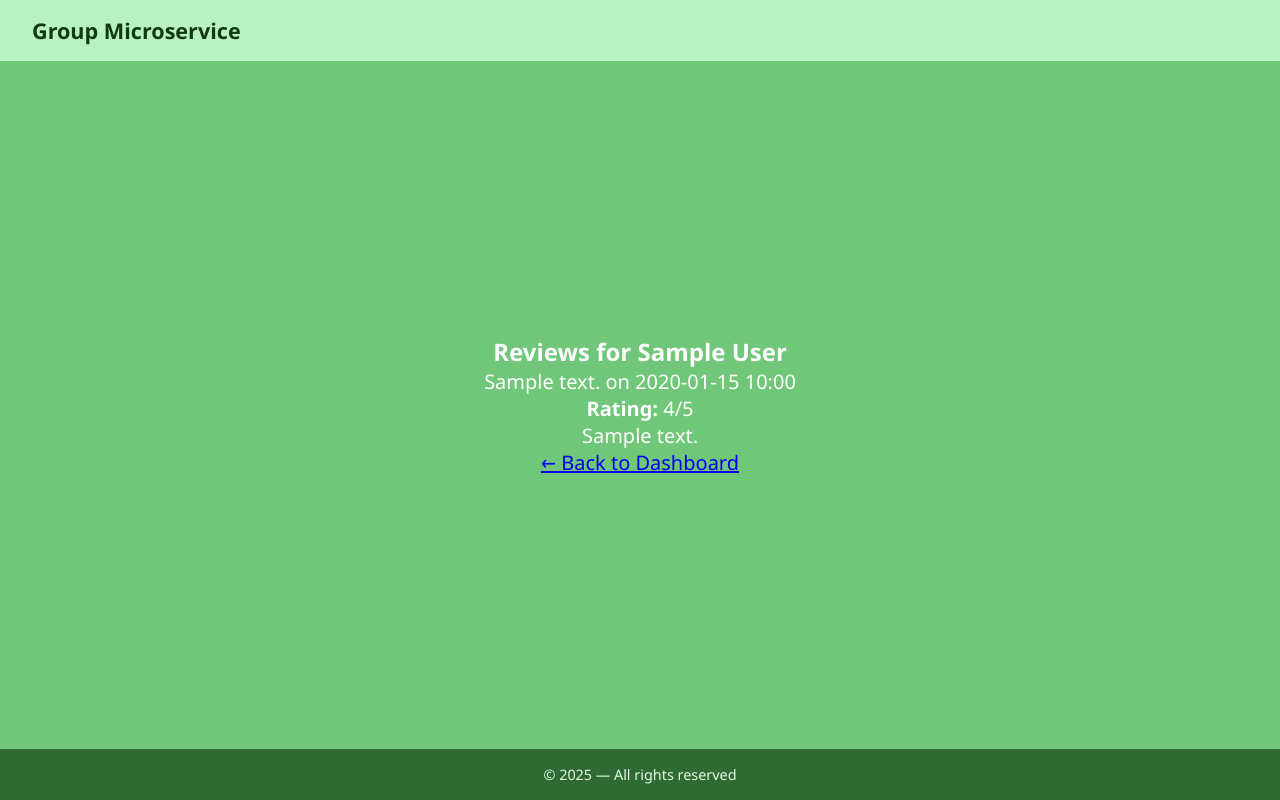
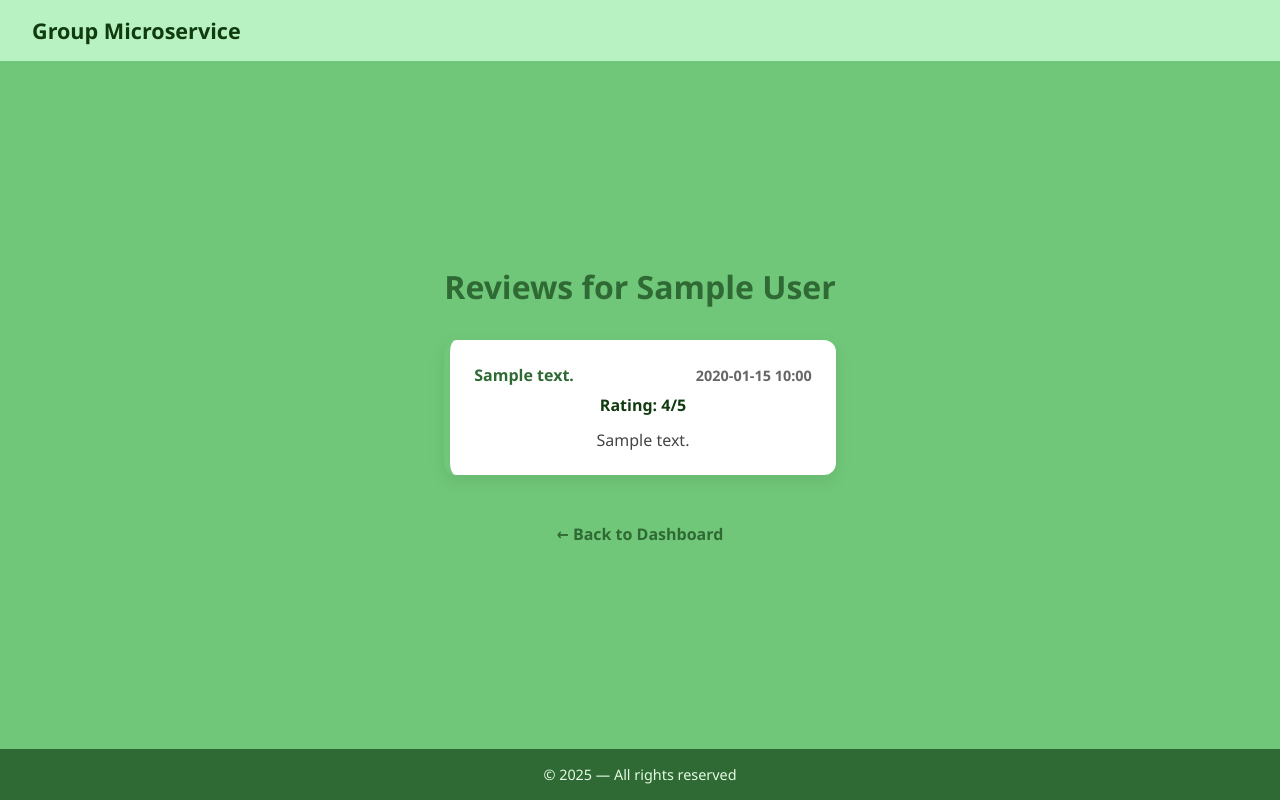
Before and after one commit to tahaMirj/Software-Engineering-1403-02, a Django app: page /group3/reviews/ in a window 1280 px wide. Run offline with Django 5.2, Linux system fonts and the light colour scheme; a user stored in the database is signed in; tables that the repository leaves empty hold one stand-in row (values such as "Sample post").

Commit message:
Show Reviews in view_reviews Page

```diff
--- a/group3/templates/view_reviews.html
+++ b/group3/templates/view_reviews.html
@@ -3,30 +3,127 @@
 {% block title %}My Reviews{% endblock %}
 
 {% block content %}
-  <h2 class="text-2xl font-bold mb-4">Reviews for {{ teacher.name }}</h2>
+  <style>
+    :root {
+      --light: #b8f2c2;
+      --medium: #70c779;
+      --dark: #2f6a34;
+      --text-light: #e4fbe4;
+      --text-dark: #103b0f;
+      --radius: 12px;
+      --shadow: 0 6px 18px rgba(0, 0, 0, 0.08);
+    }
+
+    .reviews-container {
+      max-width: 800px;
+      margin: 2.5rem auto;
+      padding: 1.5rem;
+    }
+
+    .page-title {
+      font-size: 2rem;
+      font-weight: bold;
+      color: var(--dark);
+      text-align: center;
+      margin-bottom: 2rem;
+    }
+
+    .review-card {
+      background-color: #fff;
+      padding: 1.5rem;
+      border-radius: var(--radius);
+      box-shadow: var(--shadow);
+      border-left: 6px solid var(--medium);
+      transition: transform 0.2s;
+    }
+
+    .review-card:hover {
+      transform: scale(1.01);
+    }
+
+    .review-header {
+      display: flex;
+      justify-content: space-between;
+      align-items: center;
+      font-weight: bold;
+      color: var(--dark);
+    }
+
+    .review-date {
+      font-size: 0.9rem;
+      color: #666;
+    }
+
+    .review-rating {
+      margin-top: 0.5rem;
+      font-weight: bold;
+      color: var(--text-dark);
+    }
+
+    .review-comment {
+      margin-top: 0.8rem;
+      color: #444;
+      white-space: pre-wrap;
+    }
+
+    .no-reviews {
+      color: #555;
+      text-align: center;
+      font-style: italic;
+      margin-top: 3rem;
+    }
+
+    .back-link {
+      text-align: center;
+      margin-top: 3rem;
+    }
+
+    .back-link a {
+      text-decoration: none;
+      color: var(--dark);
+      font-weight: bold;
+      transition: color 0.3s;
+    }
+
+    .back-link a:hover {
+      color: var(--medium);
+    }
+
+    @media (max-width: 600px) {
+      .page-title {
+        font-size: 1.6rem;
+      }
+
+      .review-card {
+        padding: 1.2rem;
+      }
+    }
+  </style>
+
+  <div class="reviews-container">
+    <h2 class="page-title">Reviews for {{ teacher.name }}</h2>
 
     {% if reviews %}
-    <div class="space-y-6">
+      <div class="review-list space-y-6">
         {% for review in reviews %}
-        <div class="bg-white shadow rounded-lg p-6">
-          <p class="font-semibold">
+          <div class="review-card">
+            <div class="review-header">
               {{ review.reviewer_name }}
-            <span class="text-gray-600 text-sm">on {{ review.created_at|date:"Y-m-d H:i" }}</span>
-          </p>
-          <p class="mt-1"><strong>Rating:</strong> {{ review.rating }}/5</p>
+              <span class="review-date">{{ review.created_at|date:"Y-m-d H:i" }}</span>
+            </div>
+            <div class="review-rating">Rating: {{ review.rating }}/5</div>
             {% if review.comment %}
-            <p class="mt-2 whitespace-pre-wrap">{{ review.comment }}</p>
+              <div class="review-comment">{{ review.comment }}</div>
             {% endif %}
           </div>
         {% endfor %}
       </div>
     {% else %}
-    <p class="text-gray-600">You have no reviews yet.</p>
+      <p class="no-reviews">You have no reviews yet.</p>
     {% endif %}
 
-  <p class="mt-6">
-    <a href="{% url 'group3:teacher_landing' %}" class="text-blue-500 hover:underline">
-      &larr; Back to Dashboard
-    </a>
-  </p>
+    <div class="back-link">
+      <a href="{% url 'group3:teacher_landing' %}">&larr; Back to Dashboard</a>
+    </div>
+  </div>
 {% endblock %}
```
Lines whose indentation alone changed are shown as unchanged.
